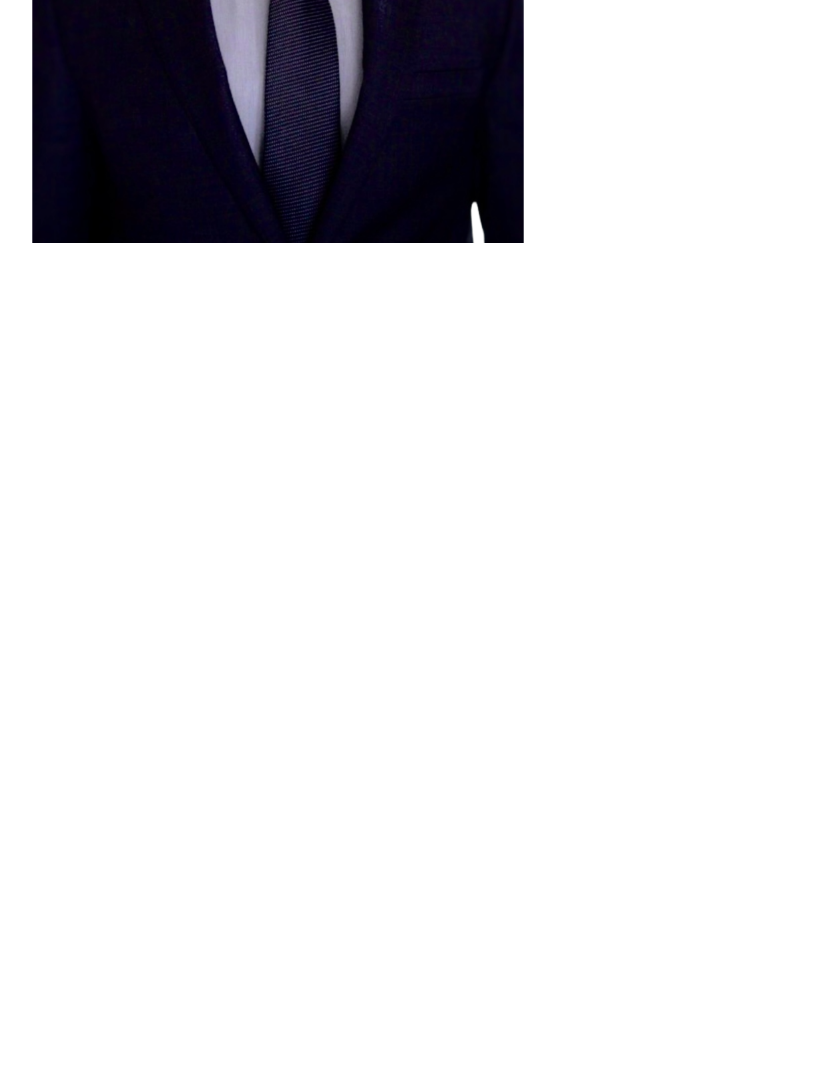
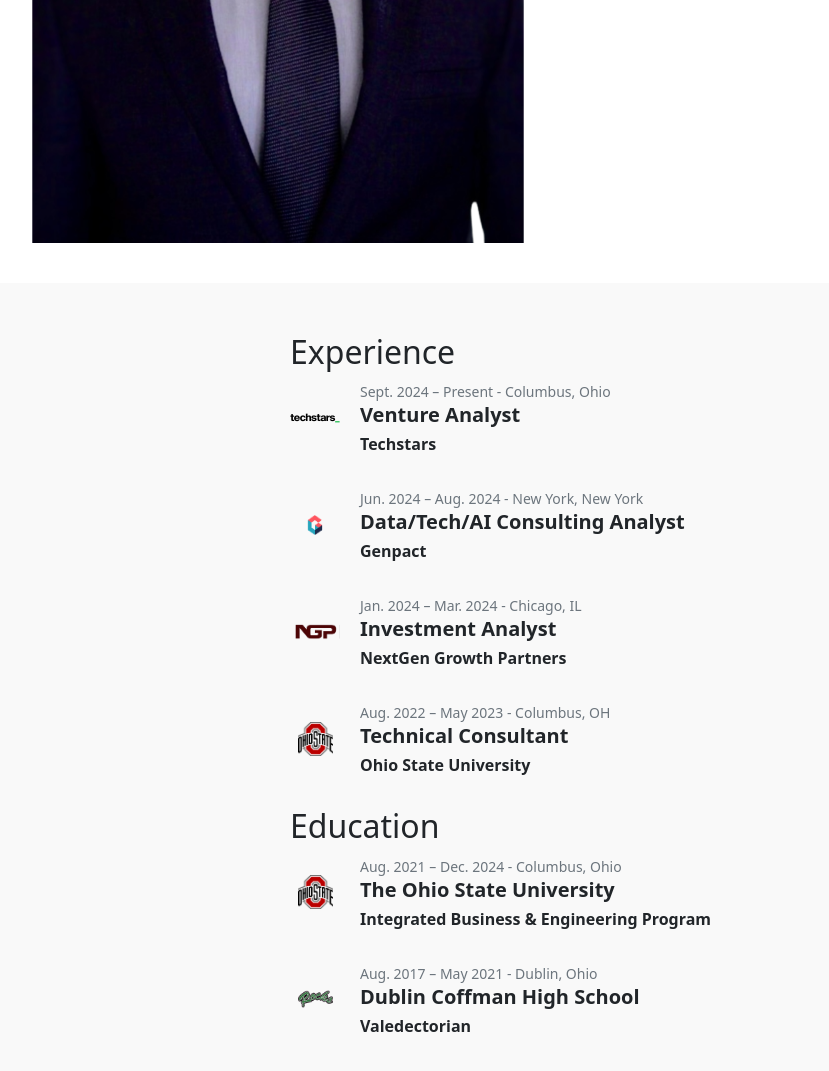
Before and after one commit to omptl1/om.me, a website: page index.html in a window 1280 px wide. Shown: the part 1317-2388 px from the top of the page, without its empty margins (77-906 px from the left). Before the commit the page ends 1600 px from the top, so only its background shows below. Drawn offline with nearby package versions, Linux system fonts and the light colour scheme.

Commit message:
added education + sidebar scrolling

```diff
--- a/css/style.css
+++ b/css/style.css
@@ -61,7 +61,7 @@
 
 /* fpr the background image */
 .hero-wrap {
-  /* background-image: url("images/clebeachbw.JPG"); display img as bg *LEFT ALONE FOR NOW* */
+  background-image: url("images/clebeachbw.JPG"); /* display img as bg *LEFT ALONE FOR NOW* */
   background-size: cover; /* stretch image to fill frame */
   background-position: center center; /* center hor and vert */
   display: flex; /* enable flexbox to center content */
@@ -140,7 +140,7 @@
   font-size: 30px; /* Icon size */
   color: #333; /* Icon color */
   text-decoration: none;
-  justify-content: center;
+
 }
 
 .social-links ul li a:hover {
@@ -160,3 +160,103 @@
 .resume .btn:hover {
   background-color: #0056b3;
 }
+
+/* ----------------------------------Visual Resume section -------------------------------- */
+
+#resume-section {
+  padding: 50px 0;
+  background-color: #f9f9f9;
+}
+
+#navi {
+  opacity: 0;
+  transition: opacity 0.2s ease;
+  position: fixed;
+  top: 200px; /* Adjust this value as needed */
+  left: 100px;
+  width: 200px;
+
+
+}
+
+/* Sidebar navigation styling */
+#navi ul {
+  list-style: none;
+  padding-left: 0;
+  position: static;
+}
+
+#navi ul li {
+  margin-bottom: 10px;
+}
+
+#navi ul li a {
+  text-decoration: none;
+  font-weight: bold;
+  color: #333;
+}
+/* for current section detection
+
+/* Active section highlight */
+#navi ul li a.active {
+  color: blue; /* Highlight color */
+  position: relative;
+}
+
+/* Add a line before the active link */
+#navi ul li a.active::before {
+  content: '—'; /* You can customize this to anything */
+  color: blue; /* Same color as the active link */
+  margin-right: 10px;
+  position: relative;
+  top: 0;
+}
+
+#navi ul li a:hover {
+  color: #007bff;
+}
+
+/* Resume entries */
+.resume-wrap {
+  display: flex;
+  align-items: center;
+  margin-bottom: 30px;
+}
+
+.resume-wrap .icon {
+  display: flex;
+  align-items: center;
+  justify-content: center;
+  height: 50px;
+  width: 50px;
+  margin-right: 20px;
+}
+
+.resume-wrap .icon img {
+  max-width: 100%;    /* Ensure the image doesn't exceed the container's width */
+  max-height: 100%;   /* Ensure the image doesn't exceed the container's height */
+  object-fit: contain; /* This will make sure the image retains its aspect ratio and fits within the box */
+  width: 80px;        /* Set a consistent width */
+  height: auto;       /* Set a consistent height */
+}
+
+
+
+.resume-wrap .text {
+  flex: 1;
+}
+
+.resume-wrap .text .date {
+  font-size: 14px;
+  color: #6c757d;
+}
+
+.resume-wrap h2 {
+  font-size: 20px;
+  font-weight: bold;
+  margin-bottom: 5px;
+}
+
+.resume-wrap p {
+  margin-bottom: 0;
+}
--- a/index.html
+++ b/index.html
@@ -87,6 +87,106 @@
     </div>
   </section>
 
+  <!-- Resume section -->
+
+
+  <section id="resume-section">
+    <div class="container">
+      <div class="row">
+        <div class="col-md-3">
+          <!-- Sidebar for navigation -->
+          <nav id="navi">
+            <ul>
+              <li><a href="#experience">Experience</a></li>
+              <li><a href="#education">Education</a></li>
+              <li><a href="#skills">Skills</a></li>
+            </ul>
+          </nav>
+        </div>
+        <div class="col-md-9">
+          <!-- Experience Section -->
+          <div id="experience" class="section">
+            <h2>Experience</h2>
+
+            <div class="resume-wrap d-flex">
+              <div class="icon">
+                <img src="images/techstars.png" alt="Techstars">
+              </div>
+              <div class="text pl-3">
+                <span class="date">Sept. 2024 – Present - Columbus, Ohio</span>
+                <h2>Venture Analyst</h2>
+                <p><strong>Techstars</strong></p>
+              </div>
+            </div>
+
+            <div class="resume-wrap d-flex">
+              <div class="icon">
+                <img src="images/genpact.png" alt="Genpact">
+              </div>
+              <div class="text pl-3">
+                <span class="date">Jun. 2024 – Aug. 2024 - New York, New York</span>
+                <h2>Data/Tech/AI Consulting Analyst</h2>
+                <p><strong>Genpact</strong></p>
+              </div>
+            </div>
+
+            <div class="resume-wrap d-flex">
+              <div class="icon">
+                <img src="images/ngp-nobg.png" alt="ngp">
+              </div>
+              <div class="text pl-3">
+                <span class="date">Jan. 2024 – Mar. 2024 - Chicago, IL</span>
+                <h2>Investment Analyst</h2>
+                <p><strong>NextGen Growth Partners</strong></p>
+              </div>
+            </div>
+
+            <div class="resume-wrap d-flex">
+              <div class="icon">
+                <img src="images/osu.png" alt="osu" style="width: 70%; height: auto;">
+              </div>
+              <div class="text pl-3">
+                <span class="date">Aug. 2022 – May 2023 - Columbus, OH</span>
+                <h2>Technical Consultant</h2>
+                <p><strong>Ohio State University</strong></p>
+              </div>
+            </div>
+
+          </div>
+           <!-- Education Section -->
+           <div id="education" class="section">
+            <h2>Education</h2>
+
+            <div class="resume-wrap d-flex">
+              <div class="icon">
+                <img src="images/osu.png" alt="osu" style="width: 70%; height: auto;">
+              </div>
+              <div class="text pl-3">
+                <span class="date">Aug. 2021 – Dec. 2024 - Columbus, Ohio</span>
+                <h2>The Ohio State University</h2>
+                <p><strong>Integrated Business & Engineering Program</strong></p>
+              </div>
+            </div>
+
+            <div class="resume-wrap d-flex">
+              <div class="icon">
+                <img src="images/coffman.png" alt="rocks" style="width: 70%; height: auto;">
+              </div>
+              <div class="text pl-3">
+                <span class="date">Aug. 2017 – May 2021 - Dublin, Ohio</span>
+                <h2>Dublin Coffman High School</h2>
+                <p><strong>Valedectorian</strong></p>
+              </div>
+            </div>
+
+
+           </div>
+
+        </div>
+      </div>
+    </div>
+  </section>
+
 
 
 
--- a/js/script.js
+++ b/js/script.js
@@ -50,6 +50,15 @@
     }
 }
 
+
+class scrollPastCertainPoint{
+
+
+
+
+}
+
+
 // When the page loads, find all elements with class 'txt-rotate'
 window.onload = function() {
     const elements = document.getElementsByClassName('txt-rotate');
@@ -71,3 +80,15 @@
     css.innerHTML = ".txt-rotate > .wrap { border-right: 0.08em solid #666 }";  // Blinking cursor style
     document.body.appendChild(css);  // Add the style to the page
   };
+
+  // to hide the sidebar after a certain scroll point
+  window.addEventListener('scroll', function() {
+    var navi = document.getElementById('navi');
+
+    // Show the sidebar when the scroll position is greater than 400px
+    if(window.scrollY > 1000) {
+        navi.style.opacity = '1'; // Show the sidebar
+    } else {
+        navi.style.opacity = '0'; // Hide the sidebar
+    }
+});
```
Also changed, not shown: images/coffman.png (added), images/genpact.png (added), images/ngp-nobg.png (added), images/ngp.jpg (added), images/osu.png (added), images/techstars.png (added).
